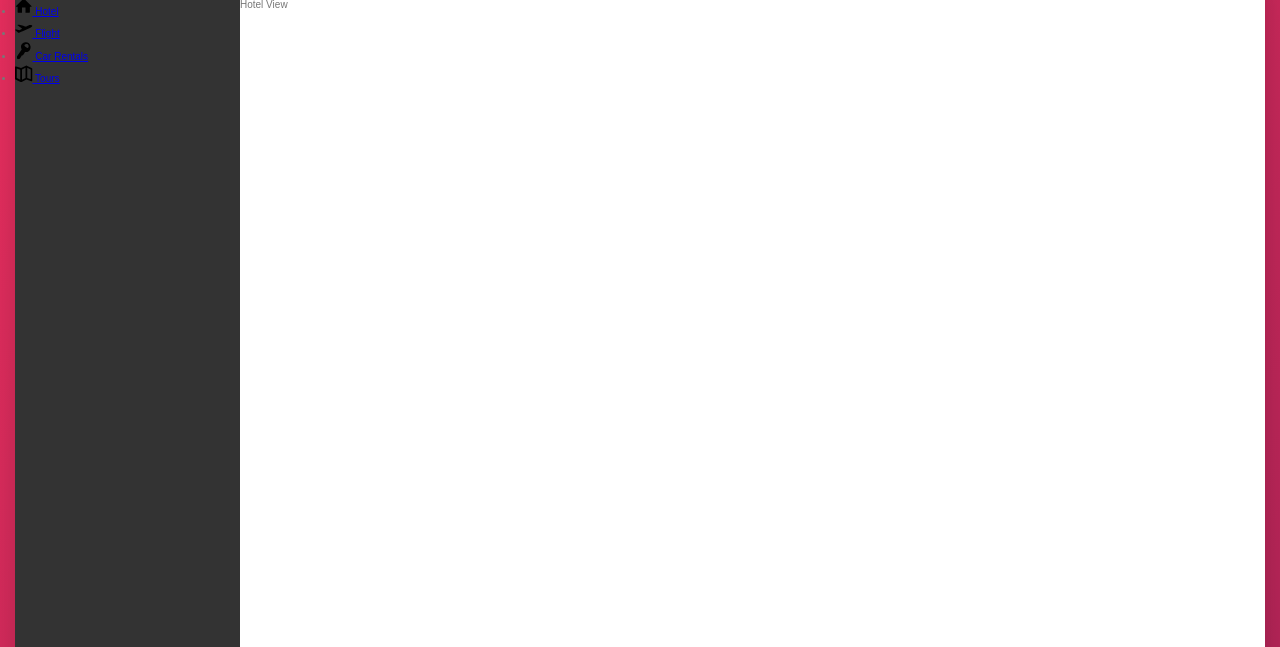
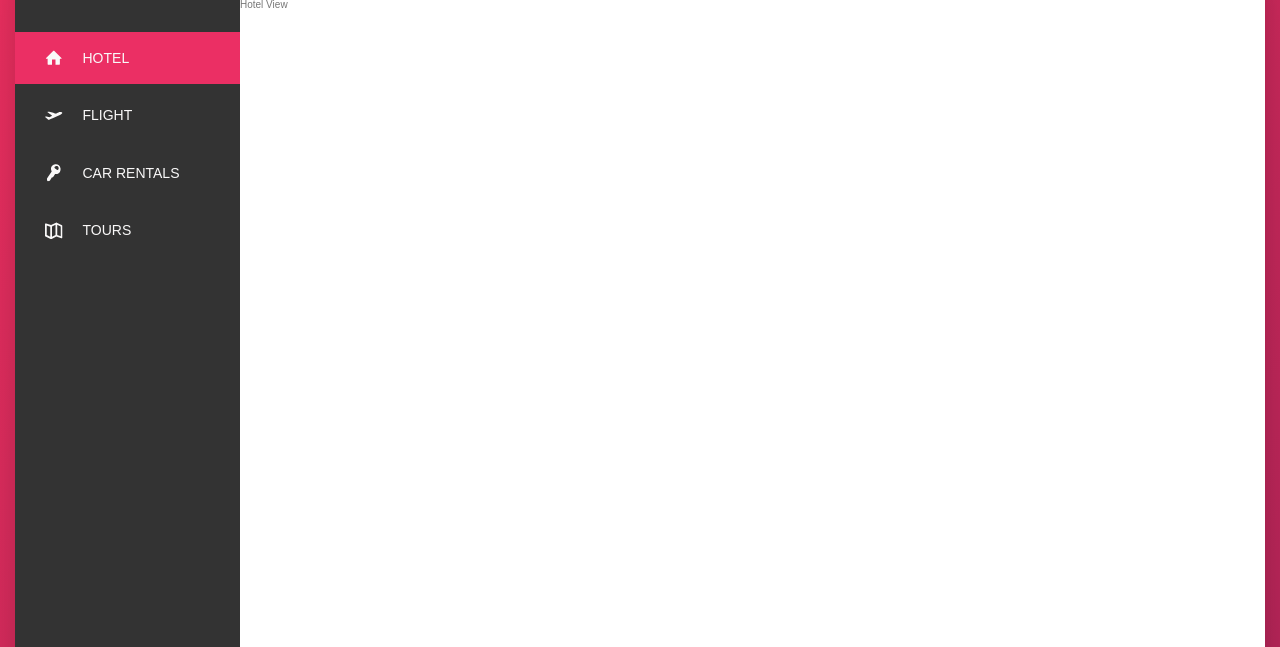
Before and after one commit to akindoju/trillo, a website: page index.html in a window 1280 px wide. Shown: the part 153-800 px from the top of the page. Drawn offline with Linux system fonts and the light colour scheme.

Commit message:
styled sidebar component

```diff
--- a/index.html
+++ b/index.html
@@ -60,7 +60,7 @@
       <div class="content">
         <nav class="sidebar">
           <ul class="side-nav">
-            <li class="side-nav__item">
+            <li class="side-nav__item side-nav__item--active">
               <a href="#" class="side-nav__link">
                 <svg class="side-nav__icon">
                   <use xlink:href="img/sprite.svg#icon-home" />
--- a/sass/_components.scss
+++ b/sass/_components.scss
@@ -109,15 +109,58 @@
 }
 
 .side-nav {
+  font-size: 1.4rem;
+  list-style: none;
+  margin-top: 3.5rem;
+
   &__item {
+    position: relative;
+
+    &:not(:last-child) {
+      margin-bottom: 0.5rem;
+    }
   }
 
-  &__link {
+  &__item::before {
+    content: '';
+    position: absolute;
+    top: 0;
+    left: 0;
+    height: 100%;
+    width: 3px;
+    background-color: var(--color-primary);
+    transform: scaleY(0);
+    transition: transform 0.2s, width 0.4s cubic-bezier(1, 0, 0, 1) 0.2s,
+      background-color 0.2s;
+  }
+
+  &__item:hover::before,
+  &__item--active::before {
+    transform: scaleY(1);
+    width: 100%;
+  }
+
+  &__item:active::before {
+    background-color: var(--color-primary-light);
+  }
+
+  &__link:link,
+  &__link:visited {
+    color: var(--color-grey-light-1);
+    text-decoration: none;
+    text-transform: uppercase;
+    padding: 1.5rem 3rem;
+    display: flex;
+    align-items: center;
+    position: inherit;
+    z-index: 10;
   }
 
   &__icon {
     width: 1.75rem;
     height: 1.75rem;
+    margin-right: 2rem;
+    fill: currentColor;
   }
 }
 
```
Also changed, not shown: css/style.css.
